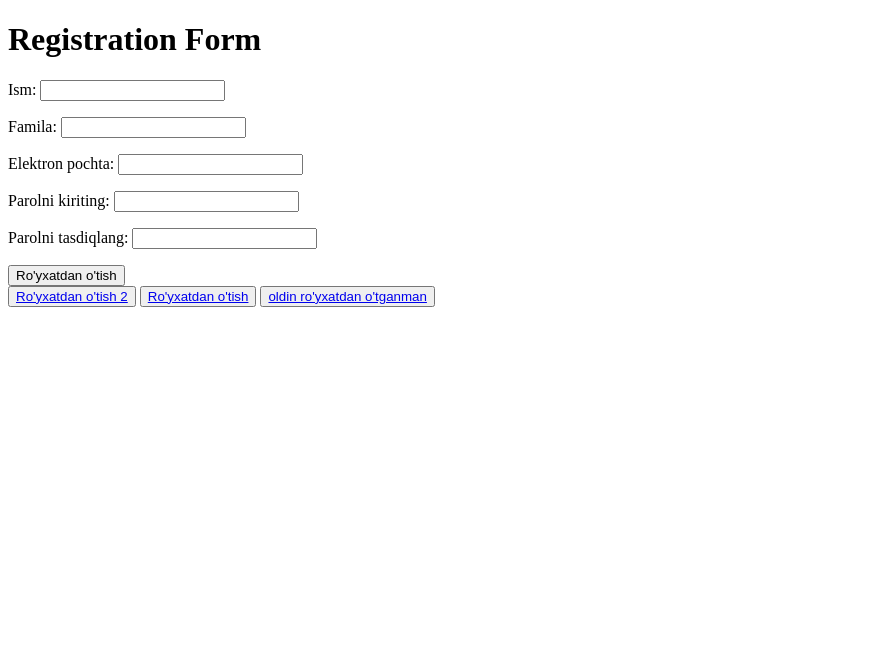
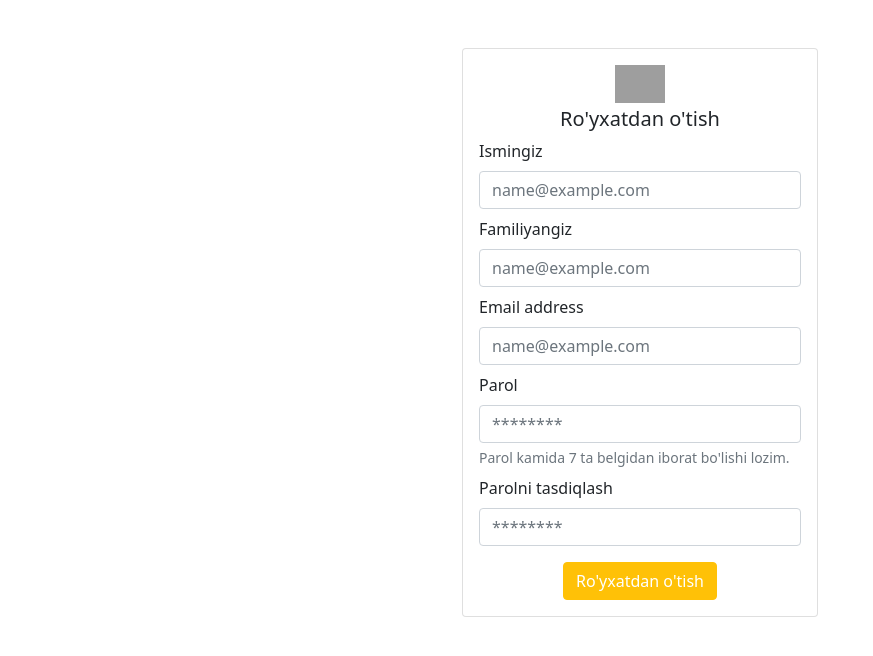
Before and after one commit to hakimkhon/Havola.uz, a Django app: page /users/custom-register in a window 1280 px wide. Shown: the top 656 px of the page, without its empty margins (0-873 px from the left). Run offline with Django 4.2, Linux system fonts and the light colour scheme; grey boxes are pictures that could not be loaded.

Commit message:
lesson 11

```diff
--- a/requirements.txt
+++ /dev/null
@@ -1,4 +0,0 @@
-asgiref==3.5.1
-Django==4.0.4
-sqlparse==0.4.2
-tzdata==2022.1
--- a/templates/base.html
+++ b/templates/base.html
@@ -1,30 +1,23 @@
-{% load static %}
 <!DOCTYPE html>
 <html lang="en">
 <head>
     <meta charset="UTF-8">
     <meta http-equiv="X-UA-Compatible" content="IE=edge">
     <meta name="viewport" content="width=device-width, initial-scale=1.0">
-    <link rel="stylesheet" href="{% static 'css/bootstrap.min.css' %}">
-    <link href="https://unpkg.com/tailwindcss@^1.0/dist/tailwind.min.css" rel="stylesheet">
-    <link rel="stylesheet" href="{% static 'css/base.css' %}">
-    {% block css_files %} {% endblock %}
+    <!-- Bootstrap CSS CDN -->
+    <link href="https://cdn.jsdelivr.net/npm/bootstrap@5.1.3/dist/css/bootstrap.min.css" rel="stylesheet" integrity="sha384-1BmE4kWBq78iYhFldvKuhfTAU6auU8tT94WrHftjDbrCEXSU1oBoqyl2QvZ6jIW3" crossorigin="anonymous">
 
-    <title>{% block title %} {% endblock %} | Havola.uz</title>
+    <title></title>
 </head>
 <body>
 
-    {% include 'details/navbar.html' %}
+    {% block content %}
+    {% endblock content %}
 
-    {% block content%}
+    <!-- Bootstrap JS CDN -->
+    <script src="https://cdn.jsdelivr.net/npm/bootstrap@5.1.3/dist/js/bootstrap.bundle.min.js" integrity="sha384-ka7Sk0Gln4gmtz2MlQnikT1wXgYsOg+OMhuP+IlRH9sENBO0LRn5q+8nbTov4+1p" crossorigin="anonymous"></script>
 
-    {% endblock %}
-
-    {% include 'details/footer.html' %}
-
-    <script src="{% static 'js/bootstrap.min.js' %}"></script>
-    <script src="{% static 'js/base.js' %}"></script>
-    {% block js_files %} {% endblock %}
-
+    {% block js %}
+    {% endblock js %}
 </body>
 </html>
--- a/templates/details/home.html
+++ b/templates/details/home.html
@@ -16,7 +16,7 @@
         linklar</a>
     </li>
     <br>
-    <li><a href="{% url 'users:register' %}" style="padding: 5px 7px; background: blue; color: white;">
+    <li><a href="{% url 'users:custom-register' %}" style="padding: 5px 7px; background: blue; color: white;">
         Ro'yxatdan o'tish</a>
     </li><br>
     <li><a href="{% url 'users:login' %}" style="padding: 5px 7px; background: blue; color: white;">
--- a/templates/details/navbar.html
+++ b/templates/details/navbar.html
@@ -23,8 +23,8 @@
           </a>
         {% endif %}
         {% if not user.is_authenticated %}
-        <a href="{% url 'users:login' %}" style="padding: 5px 7px; background: blue; color: white;">
-          kirish
+        <a href="{% url 'users:custom_register' %}" style="padding: 5px 7px; background: blue; color: white;">
+          ro'yxatdan o'tish
         </a>
         {% endif %}
       </div>
--- a/users/forms.py
+++ b/users/forms.py
@@ -1,4 +1,3 @@
-import email
 from django import forms
 from django.forms.widgets import PasswordInput
 from django.contrib.auth.forms import AuthenticationForm
@@ -6,39 +5,40 @@ from .models import User
 
 class LoginForm(forms.Form):
 
-    email = forms.EmailField(required=True)
+    username = forms.CharField(required=True)
     password = forms.CharField(required=True, widget=PasswordInput)
 
     def clean_username(self):
-        email = self.cleaned_data['email']
-        if not User.objects.filter(email=email).exists(): # -> true yoki false qaytaradi
-            raise forms.ValidationError('bunday username ga ega foydalanuvchi topilmadi')
-        return email
+        username = self.cleaned_data['username']
+        if not User.objects.filter(username=username).exists():
+            raise forms.ValidationError('Bunday username ga ega foydalanuvchi topilmadi.')
+        return username
 
     def clean_password(self):
-        email = self.cleaned_data.get("email")
-        password = self.cleaned_data["password"]
-        if email:
-            user = User.objects.filter(email=email).first()
+        username = self.cleaned_data.get('username')
+        password = self.cleaned_data['password']
+        if username:
+            user = User.objects.filter(username=username).first()
             if user:
                 if not user.check_password(password):
-                    raise forms.ValidationError("parol noto'gri")
+                    raise forms.ValidationError('Parol notog\'ri')
         return password
 
+
 class RegisterForm(forms.ModelForm):
-    email = forms.EmailField(max_length=120, required=True, label='Elektron pochta')
-    password = forms.CharField(max_length=100, label='Parolni kiriting',
+    email = forms.EmailField(max_length=120, required=True, label='Elektron Pochta')
+    password = forms.CharField(max_length=100, label='Parol',
                         widget=forms.PasswordInput(attrs={'class': 'special'}))
-    password_confirmation = forms.CharField(max_length=100, label='Parolni tasdiqlang', widget=forms.PasswordInput)
+    password_confirmation = forms.CharField(max_length=100, label='Parolni tasdiqlash',
+                        widget=forms.PasswordInput)
 
     class Meta:
         model = User
         fields = ['first_name', 'last_name', 'email', 'password']
-
         labels = {
             'first_name': 'Ism',
-            'last_name': 'Famila',
-            }
+            'last_name': 'Familiya'
+        }
     # password_confirmation.widget.attrs.update({'class': 'special'})
     # password_confirmation.widget.attrs.update(size='40')
 
@@ -59,8 +59,8 @@ class RegisterForm(forms.ModelForm):
             raise forms.ValidationError('Tasdiqlash paroli notogri')
         return confirm_password
 
-    def clean_username(self):
+    def clean_email(self):
         email = self.cleaned_data['email']
         if User.objects.filter(email=email).exists():
-            raise forms.ValidationError('Ushbu email sistemada ro\'yxatdan o\'tgan')
+            raise forms.ValidationError('Ushbu email sistemada ro\'yxatdan o\'tkazilgan.')
         return email
--- a/users/templates/registration/register.html
+++ b/users/templates/registration/register.html
@@ -1,29 +1,101 @@
-<!DOCTYPE html>
-<html lang="en">
-<head>
-    <meta charset="UTF-8">
-    <meta http-equiv="X-UA-Compatible" content="IE=edge">
-    <meta name="viewport" content="width=device-width, initial-scale=1.0">
-    <title>Register User</title>
-</head>
-<body>
-    <h1>Registration Form </h1>
-    <form action='' method='POST'>
-        {{form.as_p}}
-        {% csrf_token %}
-        {% comment %} {% if  %}{% else %}{% endif %} {% endcomment %}
+{% extends 'base.html' %}
 
-        <input type='submit' value="Ro'yxatdan o'tish"/>
-    </form>
-    <button><a href="{% url 'users:custom_register' %}">
-        Ro'yxatdan o'tish 2
-    </a></button>
-    <button><a href="{% url 'users:register' %}">
-        Ro'yxatdan o'tish
-    </a></button>
-    <button><a href="{% url 'users:custom_login' %}">
-        oldin ro'yxatdan o'tganman
-    </a></button>
+{% block content %}
 
-</body>
-</html>
+    <div class="container">
+
+        <div class="row mt-4 pt-4">
+            <div class="col-lg-4 offset-lg-4 col-md-6 offset-md-3 col-sm-12">
+                <div class="card text-center">
+                    <div class="card-body">
+                        <img src="https://havola.uz/static/img/havola-logo.svg" class="mb-1" width="50px"/>
+                        <h5 class="card-title">Ro'yxatdan o'tish</h5>
+
+                        <form action='' method='POST'>
+
+                            <div class="mb-3 text-start">
+                                <div class="row mb-2">
+                                    <div class="col-12">
+                                        <label for="first_name" class="form-label">Ismingiz</label>
+                                        <input type="text"  id="first_name" name="first_name" placeholder="name@example.com"
+                                            class="form-control {% if form.first_name.errors %}is-invalid{% endif %}"
+                                            value="{{form.first_name.value|default:''}}"
+                                            {% comment %} {% if form.first_name.value %}value="{{form.first_name.value}}"{% else %}value=""{% endif %} {% endcomment %}
+                                        />
+                                        {% if form.first_name.errors %}
+                                            <div class="invalid-feedback">{{form.first_name.errors}}</div>
+                                        {% endif %}
+                                    </div>
+                                </div>
+                                <div class="row mb-2">
+                                    <div class="col-12">
+                                        <label for="last_name" class="form-label">Familiyangiz</label>
+                                        <input type="text" class="form-control" id="last_name"
+                                            name="last_name" placeholder="name@example.com"
+                                            value="{{form.last_name.value|default:''}}"/>
+                                    </div>
+                                </div>
+                                <div class="row mb-2">
+                                    <div class="col-12">
+                                        <label for="email" class="form-label">Email address</label>
+                                        <input type="email" id="email" name="email" placeholder="name@example.com"
+                                            class="form-control {% if form.email.errors %}is-invalid{% endif %}"
+                                            value="{{form.email.value|default:''}}" >
+
+                                        {% if form.email.errors %}
+                                            <div class="invalid-feedback">
+                                                {% for error in form.email.errors %}
+                                                    {{error}}
+                                                {% endfor %}
+                                            </div>
+                                        {% endif %}
+                                    </div>
+                                </div>
+                                <div class="row mb-2">
+                                    <div class="col-12">
+                                        <label for="password" class="form-label">Parol</label>
+                                        <input type="password" name="password" placeholder="********"
+                                            class="form-control {% if form.password.errors %}is-invalid{% endif %}"
+
+                                            id="password" value="{{form.password.value|default:''}}">
+                                        {% if form.password.errors %}
+                                            <div class="invalid-feedback">
+                                                {% for error in form.password.errors %}
+                                                    {{error}}
+                                                {% endfor %}
+                                            </div>
+                                        {% else %}
+                                            <div class="form-text">Parol kamida 7 ta belgidan iborat bo'lishi lozim.</div>
+                                        {% endif %}
+                                    </div>
+                                </div>
+                                <div class="row mb-2">
+                                    <div class="col-12">
+                                        <label for="password_confirmation" class="form-label">Parolni tasdiqlash</label>
+                                        <input type="password" name="password_confirmation" placeholder="********"
+                                            class="form-control {% if form.password_confirmation.errors %}is-invalid{% endif %}"
+                                            value="{{form.password_confirmation.value|default:''}}" id="password_confirmation"/>
+
+                                        {% if form.password_confirmation.errors %}
+                                            <div class="invalid-feedback">
+                                                {% for error in form.password_confirmation.errors %}
+                                                    {{error}}
+                                                {% endfor %}
+                                            </div>
+                                        {% endif %}
+                                    </div>
+                                </div>
+                            </div>
+
+                            {% csrf_token %}
+
+                            <button type='submit' class="btn btn-warning text-white">Ro'yxatdan o'tish</button>
+
+                        </form>
+                    </div>
+                </div>
+            </div>
+        </div>
+    </div>
+
+{% endblock  %}
--- a/users/views.py
+++ b/users/views.py
@@ -2,12 +2,6 @@ from django.shortcuts import redirect, render
 from django.contrib.auth.views import LoginView, LogoutView, PasswordResetView
 from django.contrib.auth.decorators import login_required
 from django.contrib.auth.forms import UserCreationForm
-
-
-
-
-
-
 
 # from core.forms import RegisterForm # AuthenticationForm - login uchun form
 # from core.forms import RegisterForm
@@ -17,6 +11,7 @@ from django.conf import settings
 from django.contrib.auth import get_user_model
 
 USER = get_user_model()
+# USER = settings.AUTH_USER_MODEL
 
 @login_required
 def check_user(request):
@@ -48,9 +43,9 @@ def login_view(request):
     if request.method == 'POST':
         form = LoginForm(request.POST)
         if form.is_valid():
-            email = form.cleaned_data['email']
+            username = form.cleaned_data['username']
             password = form.cleaned_data['password']
-            user = USER.objects.get(email=email)
+            user = User.objects.get(username=username)
             login(request, user)
             return redirect(settings.LOGIN_REDIRECT_URL) # /users/check-user
 
@@ -73,7 +68,6 @@ def register_view(request):
     if request.method == 'POST':
         if form.is_valid():
             fields = form.cleaned_data
-            # fields.pop('password_confirmation')
             del fields['password_confirmation']
             user = USER.objects.create_user(**fields)
             # user.set_password(password)
```
Also changed, not shown: static/css/base.css (+7 -0 lines), users/models.py (+33 -16 lines), users/templates/registration/login.html (+9 -18 lines), users/templates/registration/registration_finish.html (+6 -3 lines), db.sqlite3, users/migrations/0001_initial.py.
